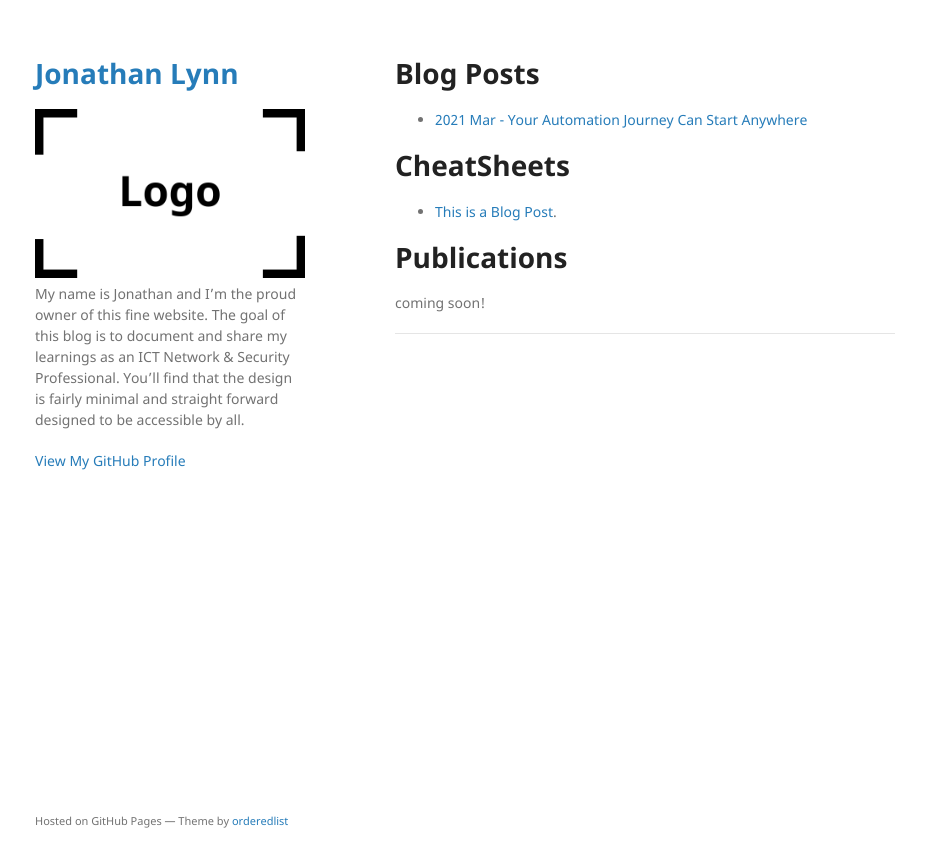
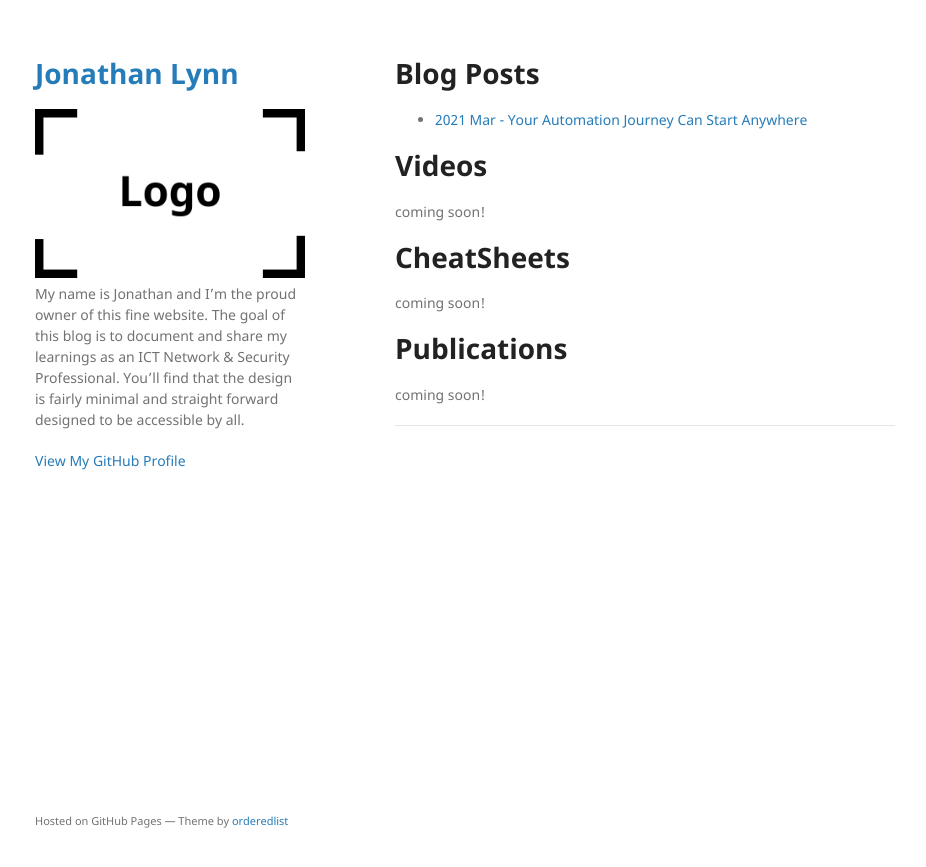
Before and after one commit to jonathanLynn/jonathanlynn.github.io, a Jekyll site: the page built from index.md, in a window 1280 px wide. Shown: the top 867 px of the page, without its empty margins (175-1101 px from the left). Built offline with Jekyll 4.4.1, drawn with Linux system fonts in a browser that asks for light colours; our own code applies the rules of GitHub Pages for plain Markdown files.

Commit message:
Update index.md

```diff
--- a/index.md
+++ b/index.md
@@ -6,9 +6,13 @@ layout: default
 
 * [2021 Mar - Your Automation Journey Can Start Anywhere](./blog-2021-startyourautomationjourney.html)
 
+# Videos
+
+coming soon!
+
 # CheatSheets
 
-* [This is a Blog Post](./blogpost-1.html).
+coming soon!
 
 # Publications
 
```
